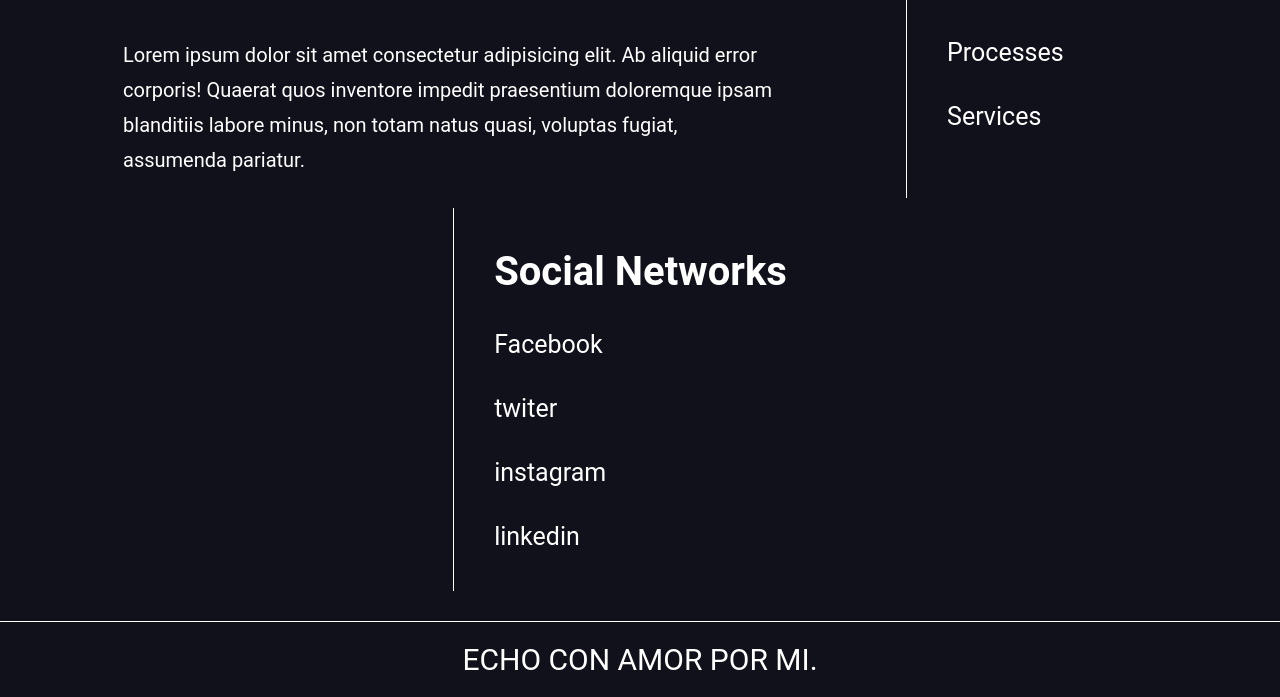
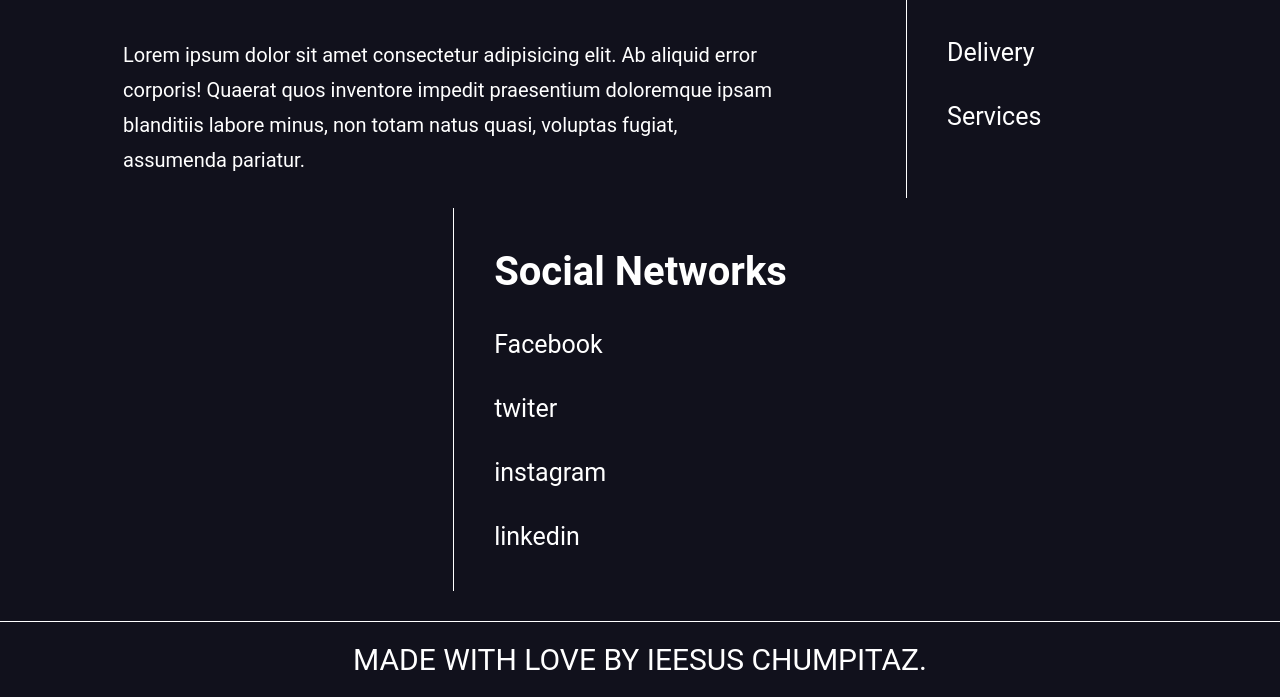
Before and after one commit to IeesusChumpitaz/D-vine, a plain HTML site: page index.html in a window 1280 px wide. Shown: the part 2232-2929 px from the top of the page. Drawn offline with Linux system fonts and the light colour scheme.

Commit message:
areglando mensaje de final de la pagina

```diff
--- a/index.html
+++ b/index.html
@@ -84,10 +84,10 @@
                 <h2>Company</h2>
                 <a href="#">About</a>
                 <a href="#">Jobs</a>
-                <a href="#">Processes</a>
+                <a href="#">Delivery</a>
                 <a href="#">Services</a>
             </div>
-            <div class="footer-items">
+            <div class="footer-items footer-items__respon2">
                 <h2>Social Networks</h2>
                 <a href="#">Facebook</a>
                 <a href="#">twiter</a>
@@ -97,7 +97,7 @@
             </div>
         </section>
         <section class="footer__gratitude">
-                <p>echo con amor por mi.</p>
+                <p>Made with love by Ieesus Chumpitaz.</p>
         </section>
     </footer>
 </body>
```
